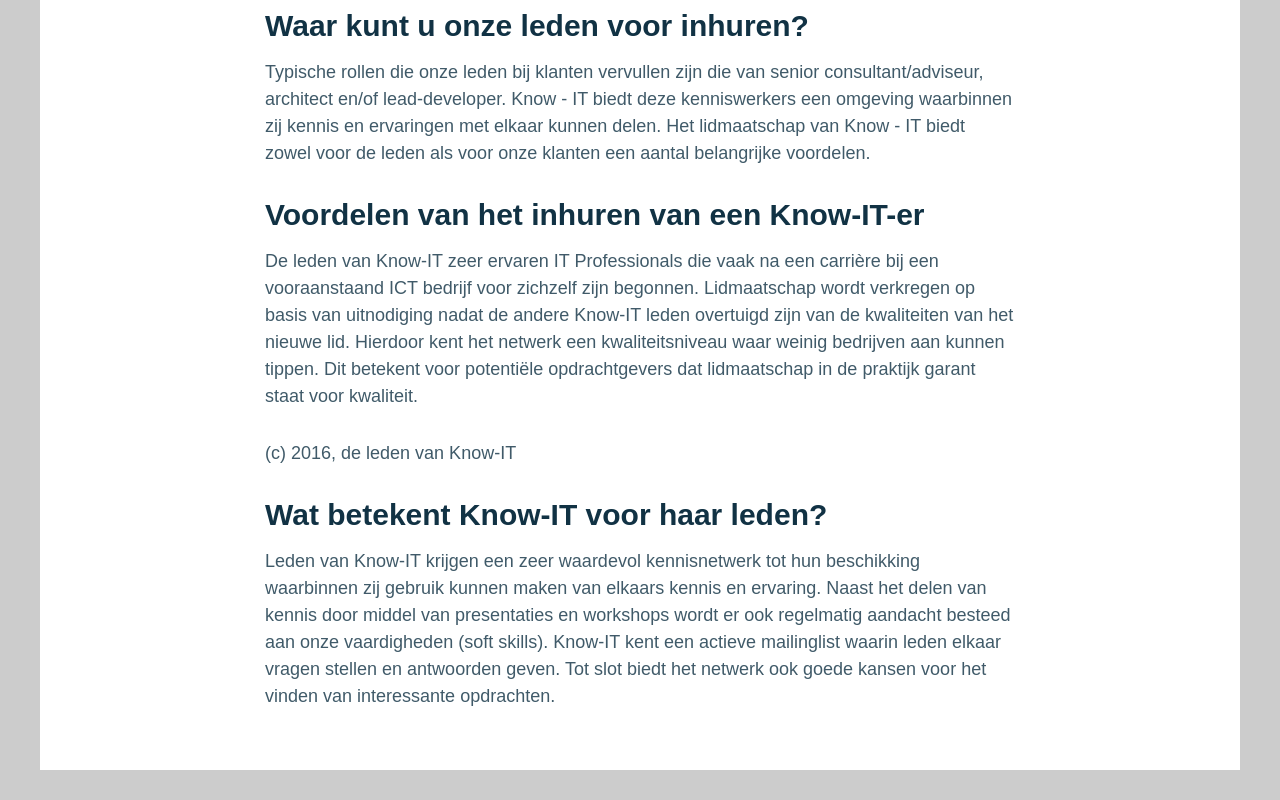
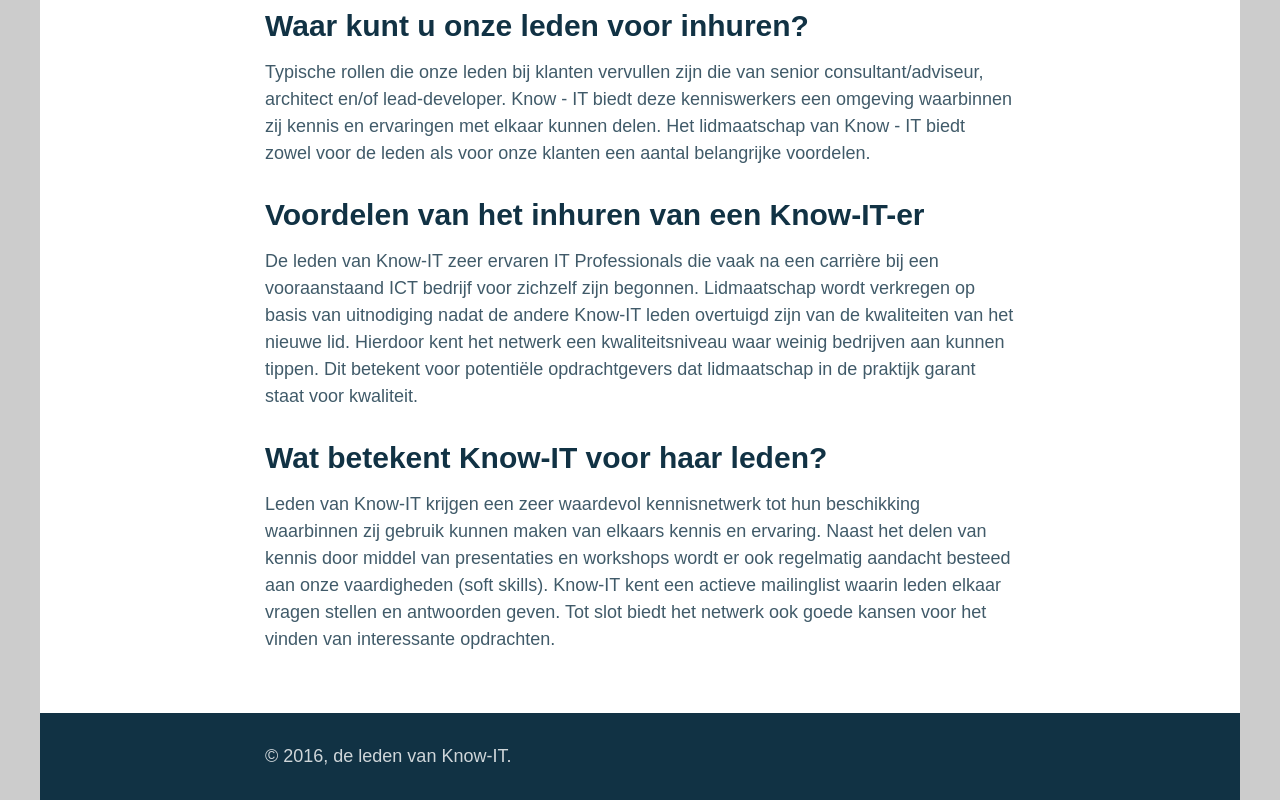
Before and after one commit to wesaidso/know-it-nl.github.io, a plain HTML site: page index.html in a window 1280 px wide. Shown: the part 743-1543 px from the top of the page. Before the commit the page ends 1513 px from the top, so only its background shows below. Drawn offline with Linux system fonts and the light colour scheme.

Commit message:
add footer, fix typography

```diff
--- a/css/base/_type.sass
+++ b/css/base/_type.sass
@@ -12,7 +12,8 @@ body
 p
   font-size: 1.2rem
   opacity: 0.8
-  margin-bottom: 2rem
+  &:not(:last-child)
+    margin-bottom: 2rem
 
 h1
   font-size: 2rem
--- a/css/modules/_footer.sass
+++ b/css/modules/_footer.sass
@@ -0,0 +1,7 @@
+.m-footer
+  background: $darkblue
+  color: #fff
+  margin-top: 2rem
+
+  p:last-child
+    margin-bottom: 0
--- a/css/modules/_intro.sass
+++ b/css/modules/_intro.sass
@@ -1,7 +1,7 @@
 .m-intro
   background: $darkblue
   color: #fff
-  padding-top: 2rem
+  padding: 2rem 0
   margin-bottom: 2rem
 
   .photos
--- a/index.html
+++ b/index.html
@@ -77,14 +77,16 @@
         <h2>Voordelen van het inhuren van een Know-IT-er</h2>
         <p>De leden van <em>Know-IT</em> zeer ervaren IT Professionals die vaak na een carrière bij een vooraanstaand ICT bedrijf voor zichzelf zijn begonnen. Lidmaatschap wordt verkregen op basis van uitnodiging nadat de andere <em>Know-IT</em> leden overtuigd zijn van de kwaliteiten van het nieuwe lid. Hierdoor kent het netwerk een kwaliteitsniveau waar weinig bedrijven aan kunnen tippen. Dit betekent voor potentiële opdrachtgevers dat lidmaatschap in de praktijk garant staat voor kwaliteit.</p>
 
-      <footer class="footer">
-        <p>(c) 2016, de leden van Know-IT</p>
-      </footer>
         <h2>Wat betekent Know-IT voor haar leden?</h2>
 
         <p>Leden van <em>Know-IT</em> krijgen een zeer waardevol kennisnetwerk tot hun beschikking waarbinnen zij gebruik kunnen maken van elkaars kennis en ervaring. Naast het delen van kennis door middel van presentaties en workshops wordt er ook regelmatig aandacht besteed aan onze vaardigheden (soft skills). <em>Know-IT</em> kent een actieve mailinglist waarin leden elkaar vragen stellen en antwoorden geven. Tot slot biedt het netwerk ook goede kansen voor het vinden van interessante opdrachten.</p>
       </section>
     </main>
+    <footer class="m-footer">
+      <div class="l-row">
+        <p>&copy; 2016, de leden van Know-IT. </p>
+      </div>
+    </footer>
   </div>
   </body>
 </html>
```
Also changed, not shown: css/all.css, 1 other file.
